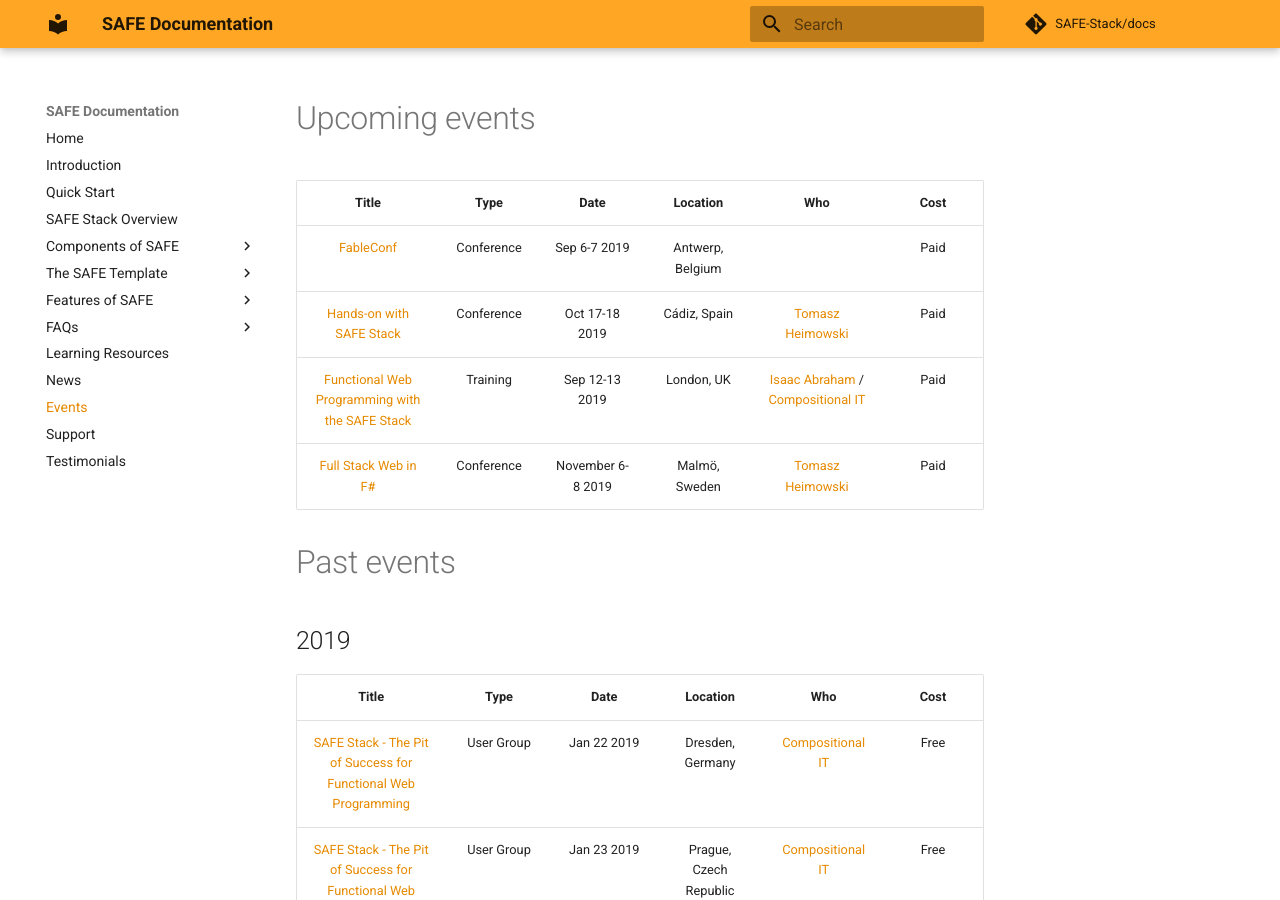
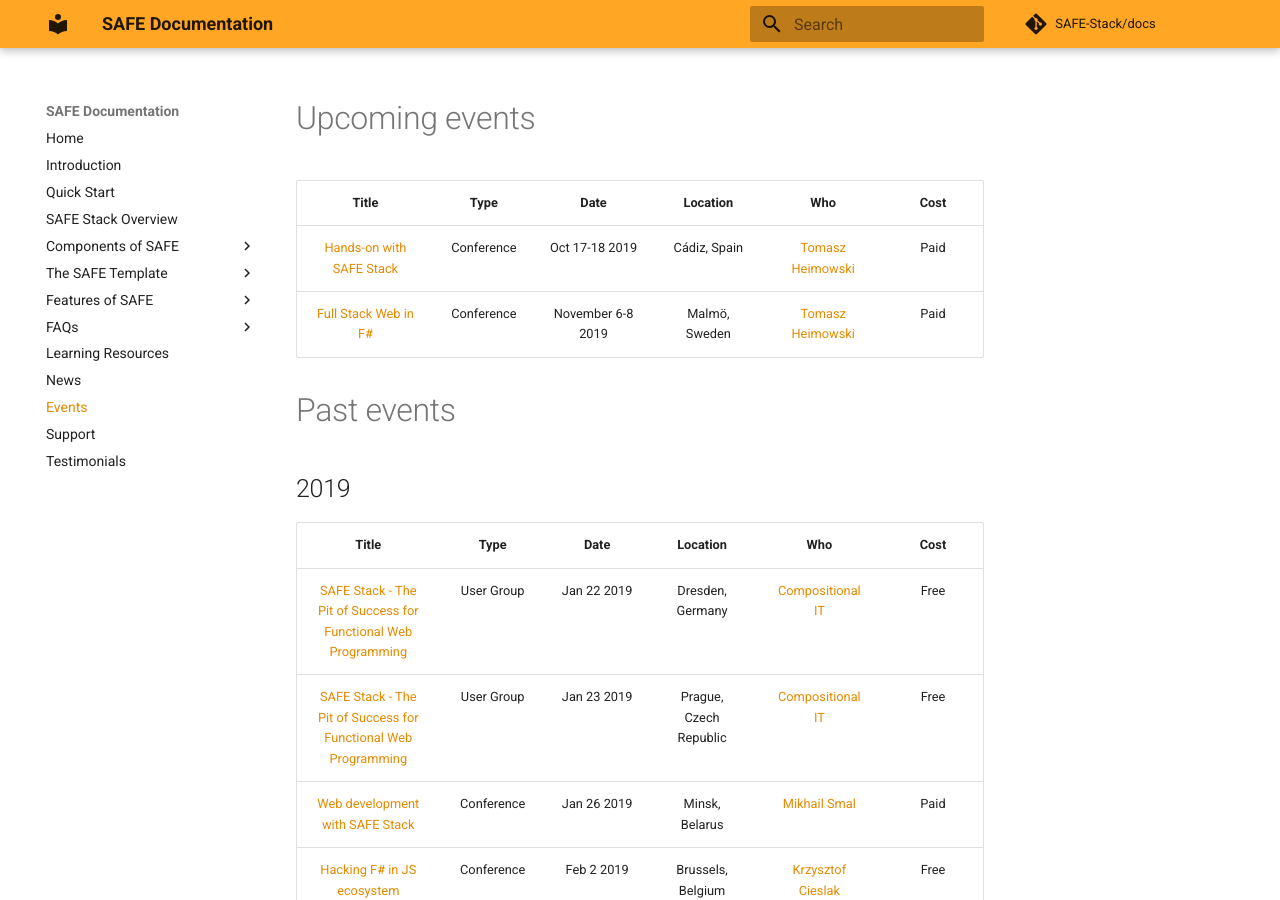
Before and after one commit to SAFE-Stack/docs, an MkDocs documentation site: the page built from docs/events.md, in a window 1280 px wide and 900 px high. Built offline with MkDocs 1.6.1 and Material for MkDocs 9.7.7, drawn with Linux system fonts in a browser that asks for light colours; comment, search, counter and statistics services are not loaded; some of the changed text lies outside the part shown.

Commit message:
Move events to past events list

```diff
--- a/docs/events.md
+++ b/docs/events.md
@@ -2,9 +2,7 @@
 
 | Title | Type | Date | Location | Who | Cost |
 |:-:|:-:|:-:|:-:|:-:|:-:|
-| [FableConf](http://fable.io/fableconf) | Conference | Sep 6-7 2019 | Antwerp, Belgium | | Paid
 | [Hands-on with SAFE Stack](http://cadiz.lambda.world/) | Conference | Oct 17-18 2019 | Cádiz, Spain | [Tomasz Heimowski](https://theimowski.com) | Paid
-| [Functional Web Programming with the SAFE Stack](https://www.eventbrite.co.uk/e/functional-web-programming-with-the-safe-stack-tickets-63553242459) | Training | Sep 12-13 2019 | London, UK | [Isaac Abraham](https://twitter.com/isaac_abraham) / [Compositional IT](https://compositional-it.com/) | Paid
 | [Full Stack Web in F#](https://oredev.org) | Conference | November 6-8 2019 | Malmö, Sweden | [Tomasz Heimowski](https://theimowski.com) | Paid
 
 # Past events
```
Also changed, not shown: other parts of docs/events.md (+2 -0 lines).
